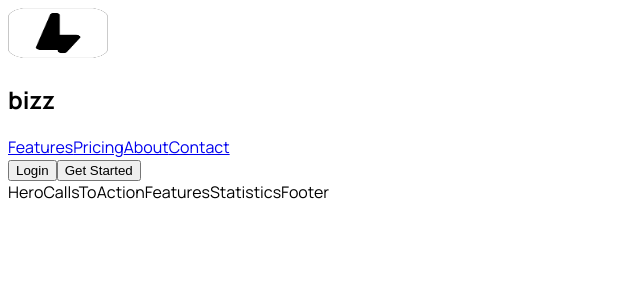
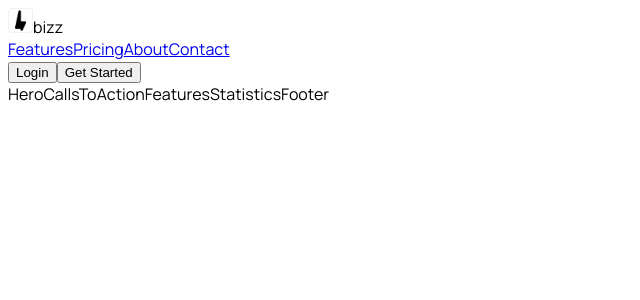
Before and after one commit to ch1booze/vendoor-frontend, a Next.js app: page / in a window 1280 px wide. Shown: the top 300 px of the page, without its empty margins (0-640 px from the left). Built offline with nearby package versions, Linux system fonts and the light colour scheme.

Commit message:
feat: update Header component

```diff
--- a/app/components/layout/Header/Header.tsx
+++ b/app/components/layout/Header/Header.tsx
@@ -4,8 +4,11 @@ import Link from "next/link";
 export default function Header() {
     return (
         <header>
-            <Image src="/logo.png" alt="Logo" width={100} height={50} />
-            <h2>bizz</h2>
+            <div>
+                <Image src="/logo.png" alt="Logo" width={25} height={25} />
+                <span>bizz</span>
+            </div>
+
             <nav>
                 <Link href="/">Features</Link>
                 <Link href="/">Pricing</Link>
@@ -13,8 +16,10 @@ export default function Header() {
                 <Link href="/">Contact</Link>
             </nav>
 
-            <button>Login</button>
-            <button>Get Started</button>
+            <div>
+                <button>Login</button>
+                <button>Get Started</button>
+            </div>
         </header>
     );
 }
```
